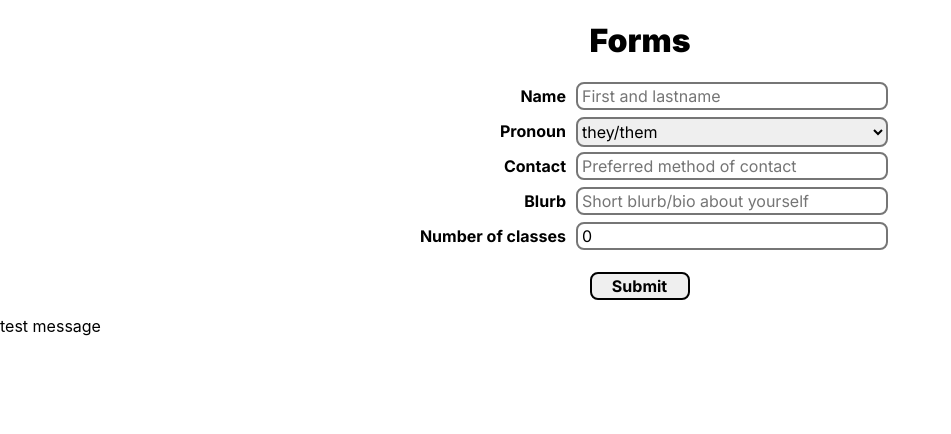
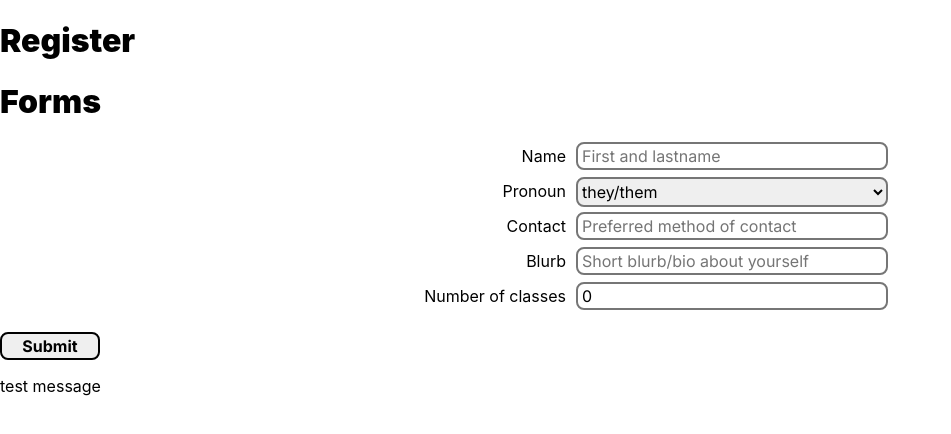
Before and after one commit to bliutech/qwerty, a React (Create React App) app in the folder frontend/: page /register in a window 1280 px wide. Shown: the top 434 px of the page, without its empty margins (0-951 px from the left). Built offline with nearby package versions, Linux system fonts and the light colour scheme.

Commit message:
added BrowserRouter

```diff
--- a/frontend/package.json
+++ b/frontend/package.json
@@ -10,6 +10,7 @@
     "react": "^17.0.2",
     "react-dom": "^17.0.2",
     "react-hook-form": "^7.25.0",
+    "react-router-dom": "^6.2.1",
     "react-scripts": "5.0.0",
     "web-vitals": "^2.1.4"
   },
--- a/frontend/src/App.js
+++ b/frontend/src/App.js
@@ -1,10 +1,18 @@
-import './App.css';
-import Forms from './components/Forms.js'
+import { BrowserRouter, Route, Routes } from 'react-router-dom';
+import Home from "./pages/Home";
+import Login from "./pages/Login";
+import Register from "./pages/Register";
 
 function App() {
   return (
-    <div className='general'>
-       <Forms />
+    <div>
+      <BrowserRouter>
+        <Routes>
+          <Route path='/' element={ <Home /> }/>
+          <Route path='/login' element={ <Login /> }/>
+          <Route path='/register' element={ <Register /> }/>
+        </Routes>
+      </BrowserRouter>
     </div>
   );
 }
--- /dev/null
+++ b/frontend/src/pages/Home.js
@@ -0,0 +1,7 @@
+export default function Home(){
+    return(
+        <div>
+            <h1>Welcome to Qwerty!</h1>
+        </div>
+    );
+}
--- /dev/null
+++ b/frontend/src/pages/Login.js
@@ -0,0 +1,7 @@
+export default function Login(){
+    return(
+        <div>
+            <p>Login to your account!</p>
+        </div>
+    );
+}
--- /dev/null
+++ b/frontend/src/pages/Register.js
@@ -0,0 +1,11 @@
+import '../App.css';
+import Forms from '../components/Forms.js'
+
+export default function Register(){
+    return(
+        <div>
+            <h1>Register</h1>
+            <Forms />
+        </div>
+    );
+}
```
Also changed, not shown: 1 other file (tests, documents, lock files or other folders).
